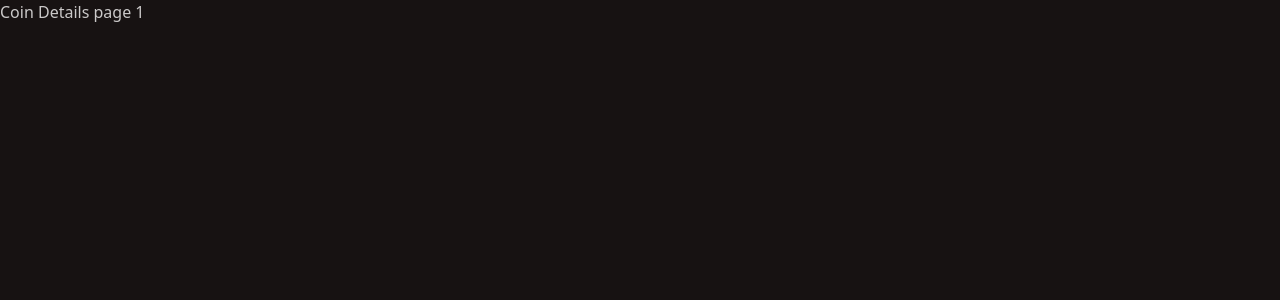
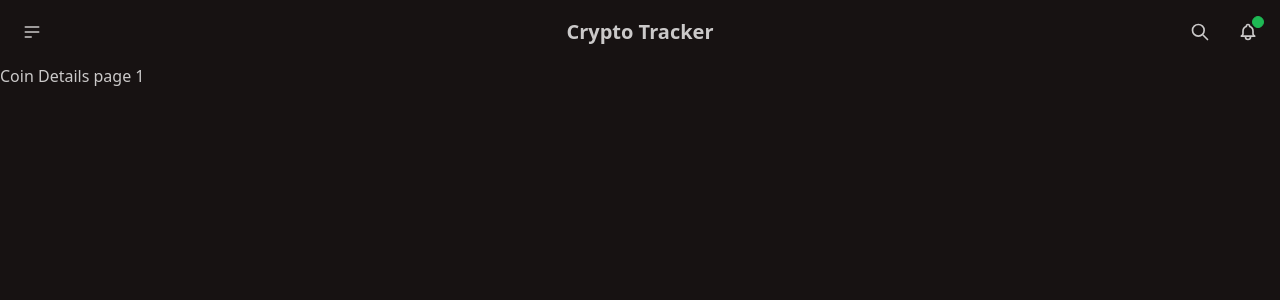
Before and after one commit to Prabhatkrdprr24/Crypto-Project---CoinGecko, a React (Vite) app: page /details/1 in a window 1280 px wide. Shown: the top 300 px of the page. Built offline with nearby package versions, Linux system fonts and the light colour scheme.

Commit message:
Added Layouts in react-router-dom

```diff
--- a/src/App.jsx
+++ b/src/App.jsx
@@ -3,6 +3,7 @@
 import Routing from './components/Routing/Routing'
 import Home from './pages/Home'
 // import { CurrencyContext } from './context/CurrencyContext';
+import Navbar from './components/Navbar/Navbar'
 
 function App() {
   // const [count, setCount] = useState(0);
--- a/src/components/Routing/Routing.jsx
+++ b/src/components/Routing/Routing.jsx
@@ -1,13 +1,16 @@
 import {Routes, Route} from 'react-router-dom';
 import Home from '../../pages/Home';
 import CoinDetailsPage from '../../pages/CoinDetailsPage';
+import MainLayout from '../../pages/Layout';
 
 function Routing(){
 
     return(
         <Routes>
-            <Route path='/' element={<Home/>}></Route>
-            <Route path='/details/:coinId' element={<CoinDetailsPage/>}></Route>
+            <Route path='/' element={<MainLayout />}>
+                <Route index element={<Home />} />
+                <Route path='/details/:coinId' element={<CoinDetailsPage/>}/>
+            </Route>
         </Routes>
     );
 }
--- a/src/pages/CoinDetailsPage.jsx
+++ b/src/pages/CoinDetailsPage.jsx
@@ -5,7 +5,9 @@
     const {coinId} = useParams();
 
     return(
+
         <div>
+
             <h1>Coin Details page { coinId }</h1>
         </div>
     );
--- a/src/pages/Home.jsx
+++ b/src/pages/Home.jsx
@@ -5,7 +5,6 @@
 function Home(){
     return(
         <>
-            <Navbar />
             <Banner/>
             <CoinTable />
         </>
--- /dev/null
+++ b/src/pages/Layout.jsx
@@ -0,0 +1,13 @@
+import { Outlet } from "react-router-dom";
+import Navbar from "../components/Navbar/Navbar";
+
+function MainLayout(){
+    return(
+        <>
+            <Navbar />  {/*This navbar is a shared ui which is present across all ui components*/}
+            <Outlet /> {/**The actual page which will be rendered across navbar */}
+        </>
+    );
+}
+
+export default MainLayout;
```
